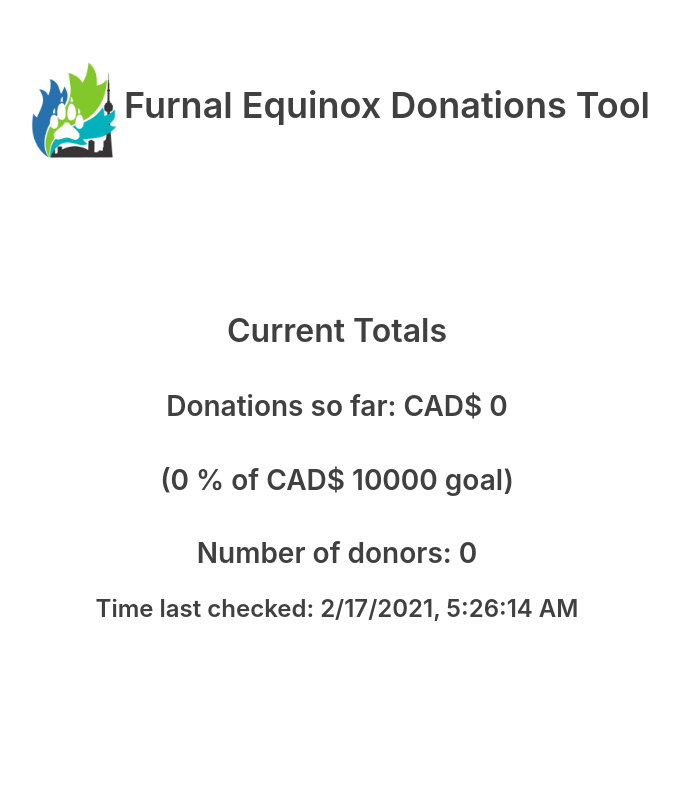
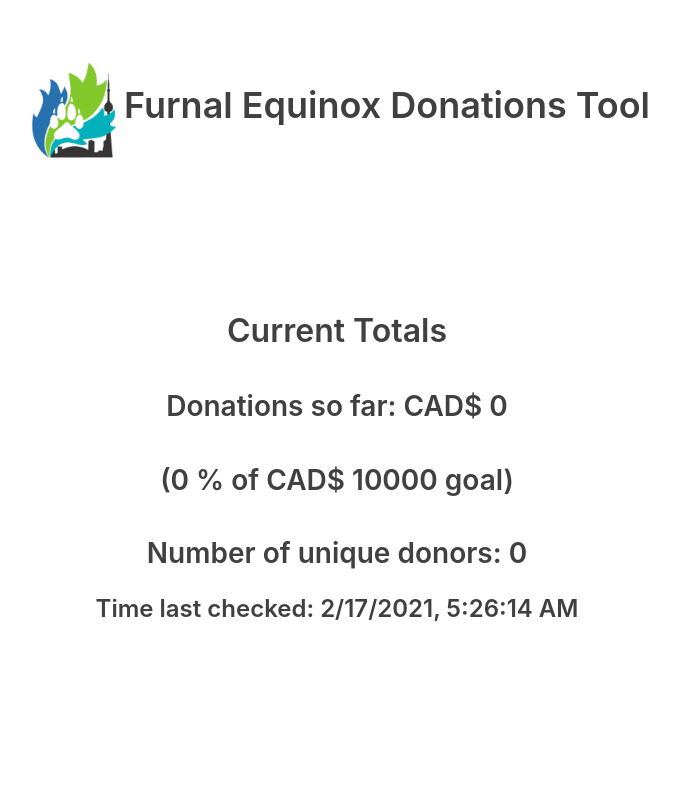
Before and after one commit to Furnal-Equinox/donations-tool, a React (Create React App) app: page / in a window 1280 px wide. Shown: the top 796 px of the page, without its empty margins (303-982 px from the left). Built offline with nearby package versions, Linux system fonts and the light colour scheme; no server answers.

Commit message:
clean up the totals UI a little

```diff
--- a/src/components/totals.tsx
+++ b/src/components/totals.tsx
@@ -46,17 +46,15 @@
     return () => clearInterval(interval)
   }, [])
 
-  const getPercentOfGoal = (): string => {
-    const percent: number = ((totals?.amountDonated ?? 0) / donationGoal) * 100
-    return percent.toFixed()
-  }
+  const getPercentOfGoal = (): number =>
+    ((totals?.amountDonated ?? 0) / donationGoal) * 100
 
   return (
     <section className='content-section'>
       <h2>Current Totals</h2>
-      <h3>{`Donations so far: CAD$ ${totals?.amountDonated ?? 0}`}</h3>
-      <h3>{`(${getPercentOfGoal()} % of CAD$ ${donationGoal} goal)`}</h3>
-      <h3>{`Number of donors: ${totals?.numberOfDonors ?? 0}`}</h3>
+      <h3>{`Donations so far: CAD$ ${(totals?.amountDonated ?? 0).toFixed()}`}</h3>
+      <h3>{`(${getPercentOfGoal().toFixed()} % of CAD$ ${donationGoal} goal)`}</h3>
+      <h3>{`Number of unique donors: ${totals?.numberOfDonors ?? 0}`}</h3>
       <h4>
         {`Time last checked: ${timeLastChecked ?? 'unknown'}`}
       </h4>
```
